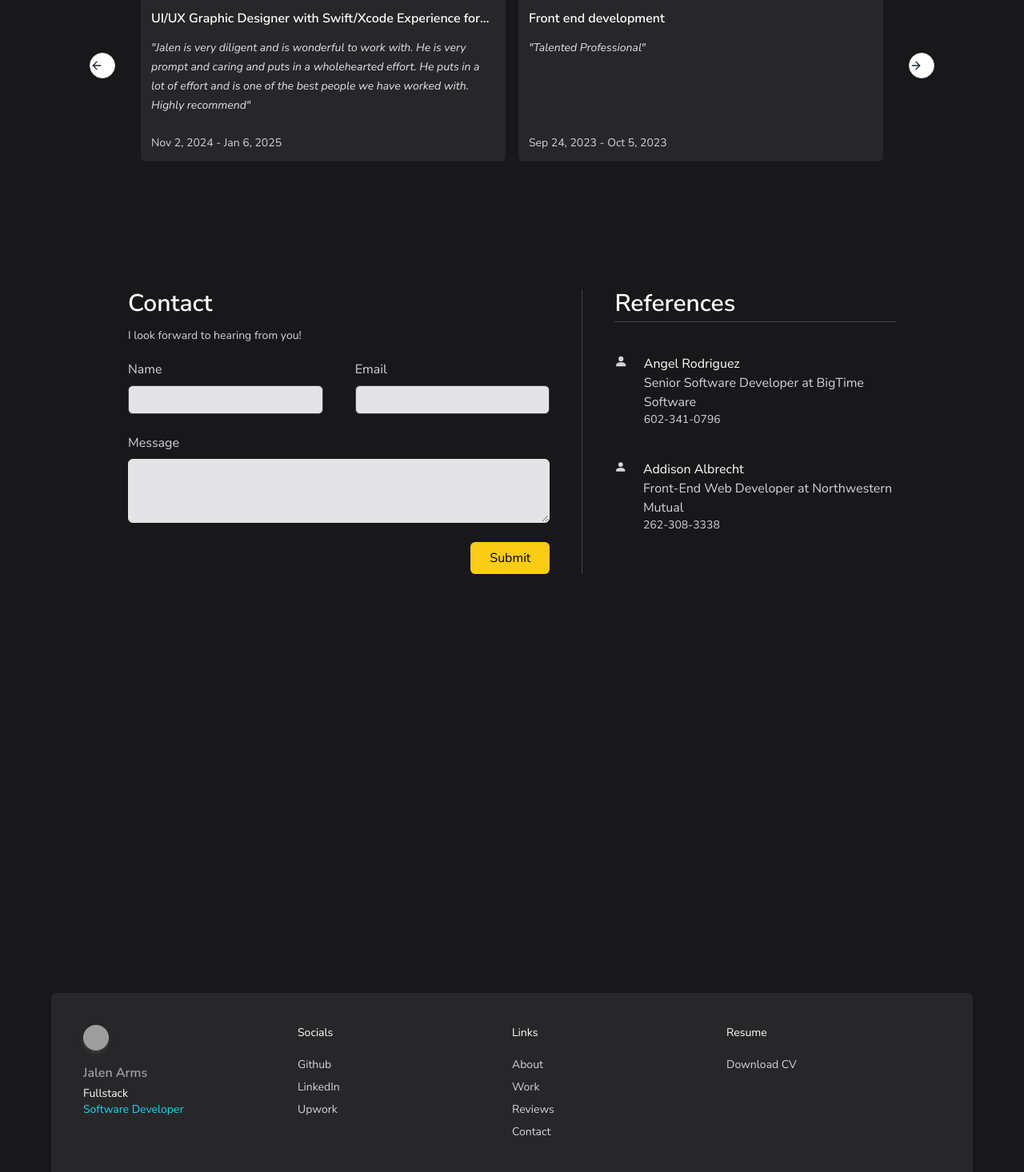
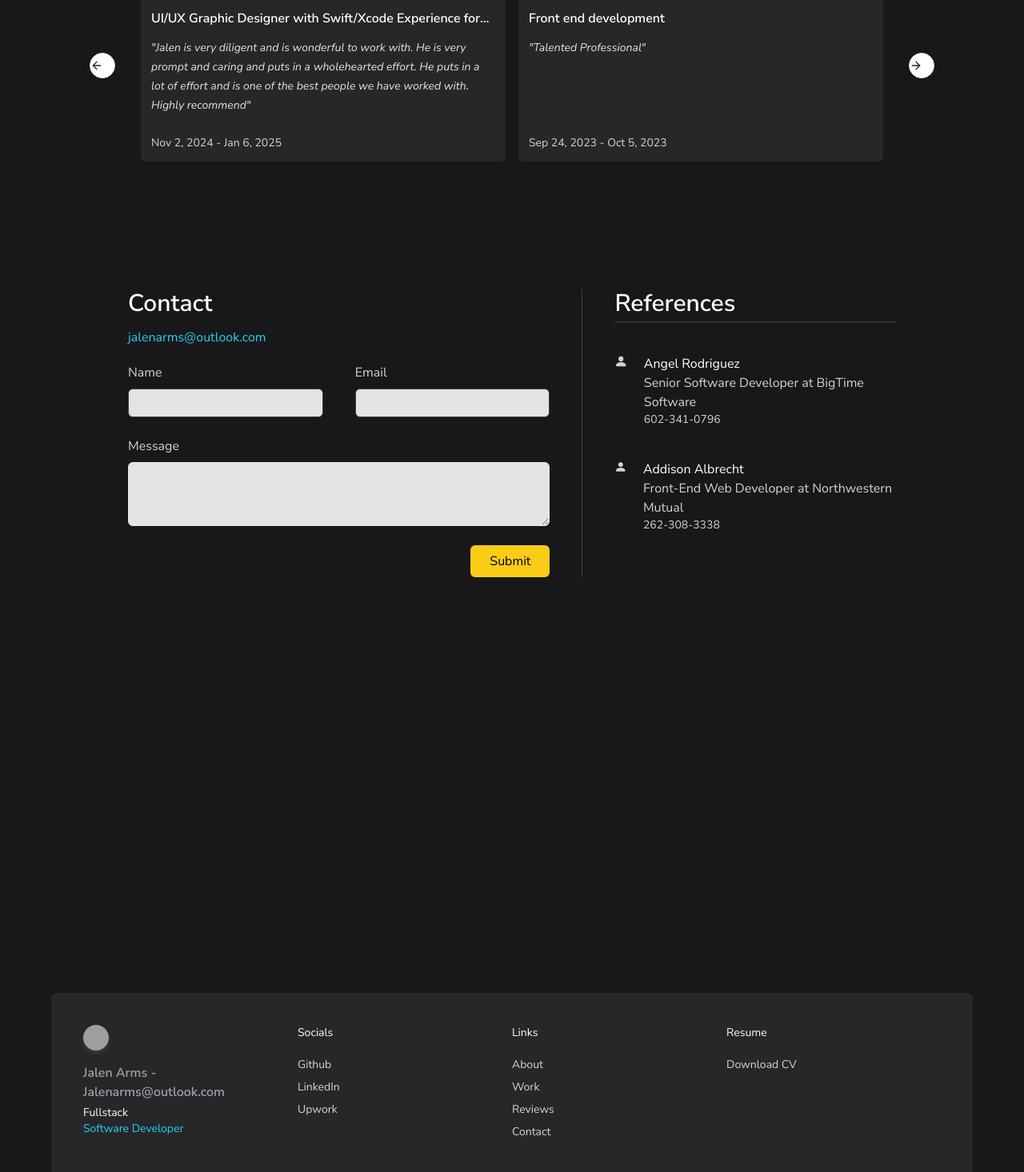
Before and after one commit to Jalenarms1/jalenarms, a React (Vite) app: page / in a window 1280 px wide. Shown: the part 2890-4356 px from the top of the page at 80% size. Built offline with nearby package versions, Linux system fonts and the light colour scheme; grey boxes are pictures that could not be loaded.

Commit message:
updating code

```diff
--- a/src/Contact/Contact.tsx
+++ b/src/Contact/Contact.tsx
@@ -83,7 +83,9 @@ const Contact = ({onIsInView}: {onIsInView: () => void}) => {
                 <div className="flex items-center justify-between">
                     <div className="flex flex-col gap-3">
                         <p className="text-3xl text-white font-semibold">Contact</p>
-                        <p className='text-sm text-zinc-300'>I look forward to hearing from you!</p>
+                        <div className="flex flex-col text-zinc-300">
+                            <a href='mailto:jalenarms@outlook.com' className='text-cyan-400'>jalenarms@outlook.com</a>
+                        </div>
                         {error && <p className='text-sm text-red-400'>{error}</p>}
                     </div>
                 </div>
--- a/src/MainPage.tsx
+++ b/src/MainPage.tsx
@@ -107,7 +107,7 @@ const MainPage = () => {
         <div className="flex flex-col items-start gap-2 col-span-2">
           <img className='shadow-md shadow-neutral-700 w-8 h-8 mb-2 rounded-full hover:shadow-lg hover:shadow-neutral-600 cursor-pointer' src="https://firebasestorage.googleapis.com/v0/b/silly-socks-e0923.firebasestorage.app/o/anonymous-boy-icon-cartoon-style-vector.jpg?alt=media&token=e24c3ef2-6b93-42dc-aadd-c7b0a3ca2f82" />
           <div className="flex flex-col">
-            <p className="text-base text-zinc-400 font-semibold">Jalen Arms</p>
+            <p className="text-base text-zinc-400 font-semibold">Jalen Arms - Jalenarms@outlook.com</p>
             <p className="text-white text-sm mt-1">Fullstack</p>
             <p className="text-cyan-400 text-sm">Software Developer</p>
           </div>
```
